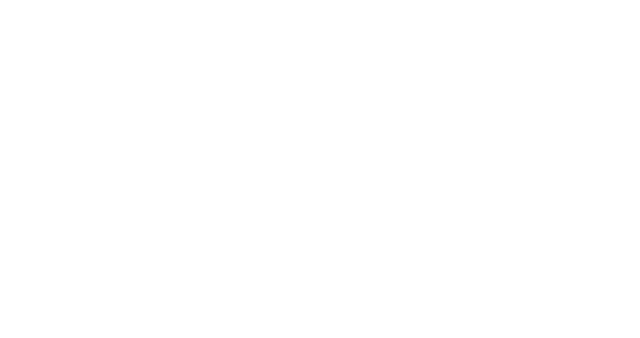
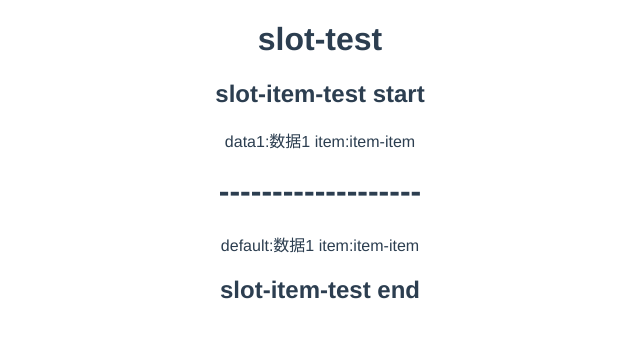
Before and after one commit to xujintai-jt/CoreCode, a Vue app in the folder vue/vue2-cli-test/: page /slot-test in a window 1280 px wide. Shown: the top 338 px of the page, without its empty margins (320-960 px from the left). Built offline with nearby package versions, Linux system fonts and the light colour scheme.

Commit message:
插槽学习

```diff
--- /dev/null
+++ b/vue/vue2-cli-test/src/components/slot-item-test.vue
@@ -0,0 +1,30 @@
+<!--
+ * @Author: xujintai
+ * @Date: 2021-01-22 20:04:24
+ * @LastEditors: xujintai
+ * @LastEditTime: 2021-01-22 20:22:57
+ * @Description: file content
+ * @FilePath: \CoreCode\vue\vue2-cli-test\src\components\slot-item-test.vue
+-->
+<template>
+  <div id="slot-item-test">
+    <h2>slot-item-test start</h2>
+    <slot name="center" :item="item"></slot>
+    <h1>-------------------</h1>
+    <slot :item="item"></slot>
+    <h2>slot-item-test end</h2>
+  </div>
+</template>
+
+<script>
+export default {
+  data() {
+    return {
+      item: "item-item",
+    };
+  },
+};
+</script>
+
+<style>
+</style>
--- /dev/null
+++ b/vue/vue2-cli-test/src/components/slot-test.vue
@@ -0,0 +1,34 @@
+<!--
+ * @Author: xujintai
+ * @Date: 2021-01-22 20:00:14
+ * @LastEditors: xujintai
+ * @LastEditTime: 2021-01-22 20:29:35
+ * @Description: file content
+ * @FilePath: \CoreCode\vue\vue2-cli-test\src\components\slot-test.vue
+-->
+<template>
+  <div id="slot-test">
+    <h1>slot-test</h1>
+    <slot-item-test name="数据数据">
+      <template v-slot:center="slotProps">{{'data1:'+data1}} {{'item:'+slotProps.item}}</template>
+      <template v-slot:default="slotProps">{{'default:'+data1}} {{'item:'+slotProps.item}}</template>
+    </slot-item-test>
+  </div>
+</template>
+
+<script>
+import slotItemTest from "./slot-item-test";
+export default {
+  data() {
+    return {
+      data1: "数据1",
+    };
+  },
+  components: {
+    slotItemTest,
+  },
+};
+</script>
+
+<style>
+</style>
--- a/vue/vue2-cli-test/src/router/index.js
+++ b/vue/vue2-cli-test/src/router/index.js
@@ -2,7 +2,7 @@
  * @Author: xujintai
  * @Date: 2021-01-22 16:06:21
  * @LastEditors: xujintai
- * @LastEditTime: 2021-01-22 16:14:45
+ * @LastEditTime: 2021-01-22 20:01:51
  * @Description: file content
  * @FilePath: \CoreCode\vue\vue2-cli-test\src\router\index.js
  */
@@ -22,6 +22,10 @@ const routes = [
     path: '/List',
     name: 'List',
     component: () => import(/* webpackChunkName: "about" */ '../components/List')
+  },  {
+    path: '/slot-test',
+    name: 'slot-test',
+    component: () => import(/* webpackChunkName: "about" */ '../components/slot-test')
   }
 ]
 
--- a/vue/vue2-cli-test/src/views/Home.vue
+++ b/vue/vue2-cli-test/src/views/Home.vue
@@ -2,14 +2,18 @@
  * @Author: xujintai
  * @Date: 2021-01-22 16:06:21
  * @LastEditors: xujintai
- * @LastEditTime: 2021-01-22 16:16:15
+ * @LastEditTime: 2021-01-22 20:02:31
  * @Description: file content
  * @FilePath: \CoreCode\vue\vue2-cli-test\src\views\Home.vue
 -->
 <template>
   <div class="home">
     <h1>Home页面</h1>
-    <router-link to="/List">toList</router-link>
+    <div>
+      <router-link to="/List">toList</router-link>
+    </div>
+
+    <router-link to="/slot-test">to slot-test</router-link>
   </div>
 </template>
 
```
